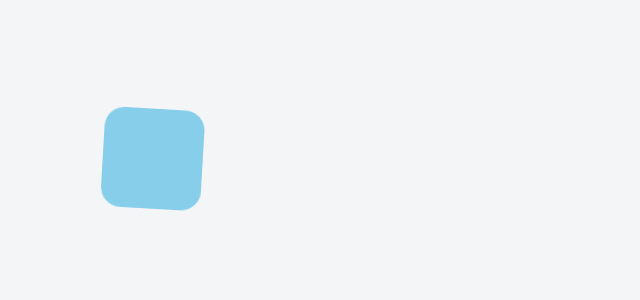
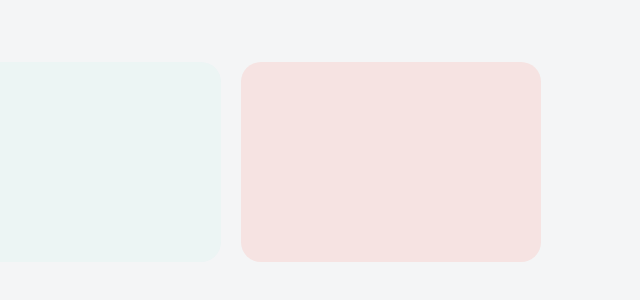
Before and after one commit to magisystem0408/react_animation, a React (Create React App) app: page / in a window 1280 px wide. Shown: the part 348-648 px from the top of the page, without its empty margins (409-1049 px from the left). Built offline with nearby package versions, Linux system fonts and the light colour scheme.

Commit message:
cardtile

```diff
--- a/src/App.js
+++ b/src/App.js
@@ -1,51 +1,52 @@
 import './App.css';
-import {a, useSpring} from "@react-spring/web";
-import {useEffect} from "react";
+import {a, useSpring, useTrail} from "@react-spring/web";
 import styled from "styled-components";
 
 const App = () => {
-    const [styles, api] = useSpring(() => {
-        // 初期値を書く
-        return {
-            x: 0,
-            y: 0,
-            rotate: 0
-        }
+    const items = [
+        "skyblue",
+        "pink",
+        "turquoise",
+        "salmon"
+    ]
+
+    // useTrailの第一引数は長さを入れる
+    const trail = useTrail(items.length, {
+        from: {
+            opacity: 0
+        },
+        to: {
+            opacity: 1
+        },
+        loop:{reverse:true},
+        delay:100,
     })
-    useEffect(() => {
-        let unmounted = false;
-        (async () => {
-            while (true) {
-                if (unmounted){
-                    break
-                }
-                await Promise.all(
-                    api.start({
-                        x: Math.random() * 600 - 300,
-                        y: Math.random() * 600 - 300,
-                        rotate: Math.random() * 360,
-                    })
-                )
-            }
-        })()
-
-        // クリーンアップ関数
-        return () => {
-            unmounted = true
-        }
-    }, [])
     return (
         <div className="App">
-            <Square style={styles}/>
+            <CardList>
+                {
+                    trail.map((styles, index) => (
+                        <Card key={index} style={{
+                            backgroundColor: items[index], ...styles
+                        }}/>
+                    ))
+                }
+            </CardList>
         </div>
     );
 }
 
 export default App;
 
-const Square = styled(a.div)({
-    width: 100,
-    height: 100,
+const CardList = styled("div")({
+    display: "grid",
+    gridTemplateColumns: "300px 300px",
+    gap:20,
+})
+
+const Card = styled(a.div)({
+    width: 300,
+    height: 200,
     borderRadius: 20,
     backgroundColor: "skyblue"
 })
```
